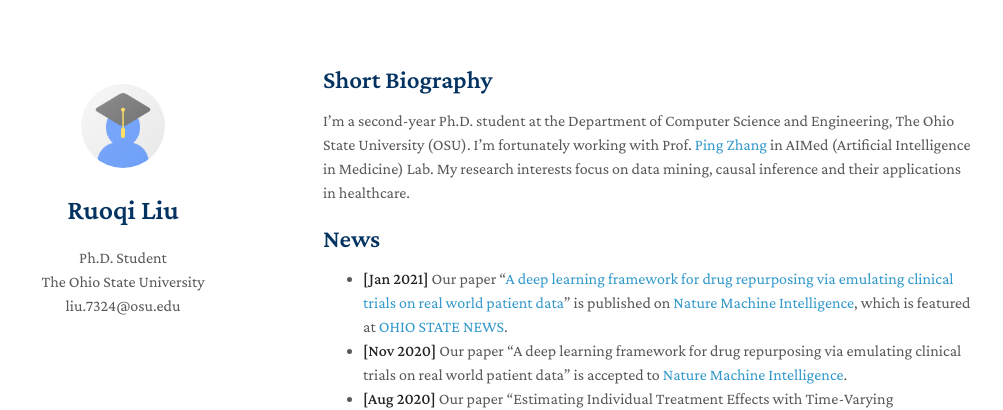
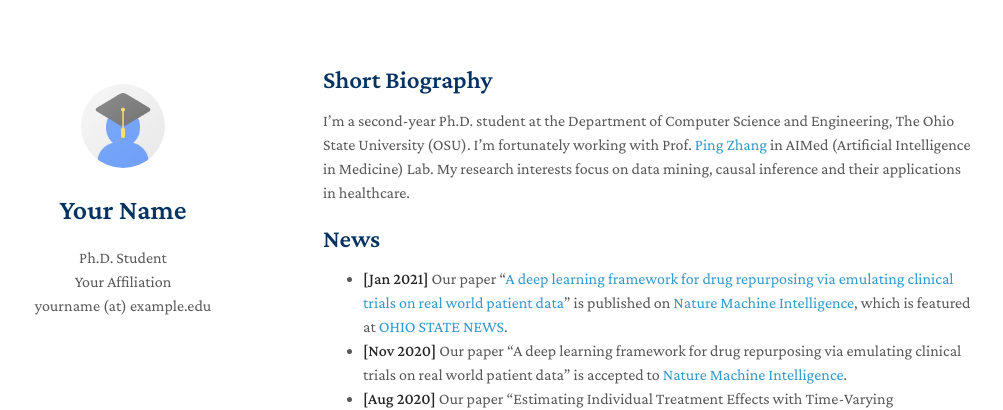
Before and after one commit to yinchangchang/changchangyin.github.io, a Jekyll site: the page built from index.md, in a window 1280 px wide. Shown: the top 410 px of the page, without its empty margins (147-1150 px from the left). Built offline with Jekyll 4.4.1, drawn with Linux system fonts in a browser that asks for light colours; nearby versions of some CDN libraries; a style sheet for code colours, icons or effects is not loaded; our own code applies the rules of GitHub Pages for plain Markdown files.

Commit message:
Update _config.yml

```diff
--- a/_config.yml
+++ b/_config.yml
@@ -1,15 +1,15 @@
-title: Ruoqi Liu
+title: Your Name
 position: Ph.D. Student
-affiliation: The Ohio State University
-email: liu.7324@osu.edu
-keywords: Ruoqi Liu's homepage
-google_scholar: https://scholar.google.com/citations?user=bScV4D0AAAAJ&hl=en
-github_link: https://github.com/ruoqi-liu/
-linkedin: https://www.linkedin.com/in/ruoqi-liu/
+affiliation: Your Affiliation
+email: yourname (at) example.edu
+keywords: minimal academic
+google_scholar: https://scholar.google.com/
+github_link: https://github.com/yaoyao-liu/minimal-light
+linkedin: https://www.linkedin.com/
 avatar: ./assets/img/avatar.png
 google_analytics: UA-111540567-4
 favicon: ./assets/img/favicon.png
 favicon_dark: ./assets/img/favicon-dark.png
-description: Ruoqi Liu's homepage.
-canonical: https://ruoqi-liu.github.io/
-remote_theme: ruoqi-liu/ruoqi-liu.github.io
+description: The Minimal Light is a simple and elegant jekyll theme for academic personal homepage.
+canonical: https://minimal-light.yyliu.net/
+remote_theme: yaoyao-liu/minimal-light
```
